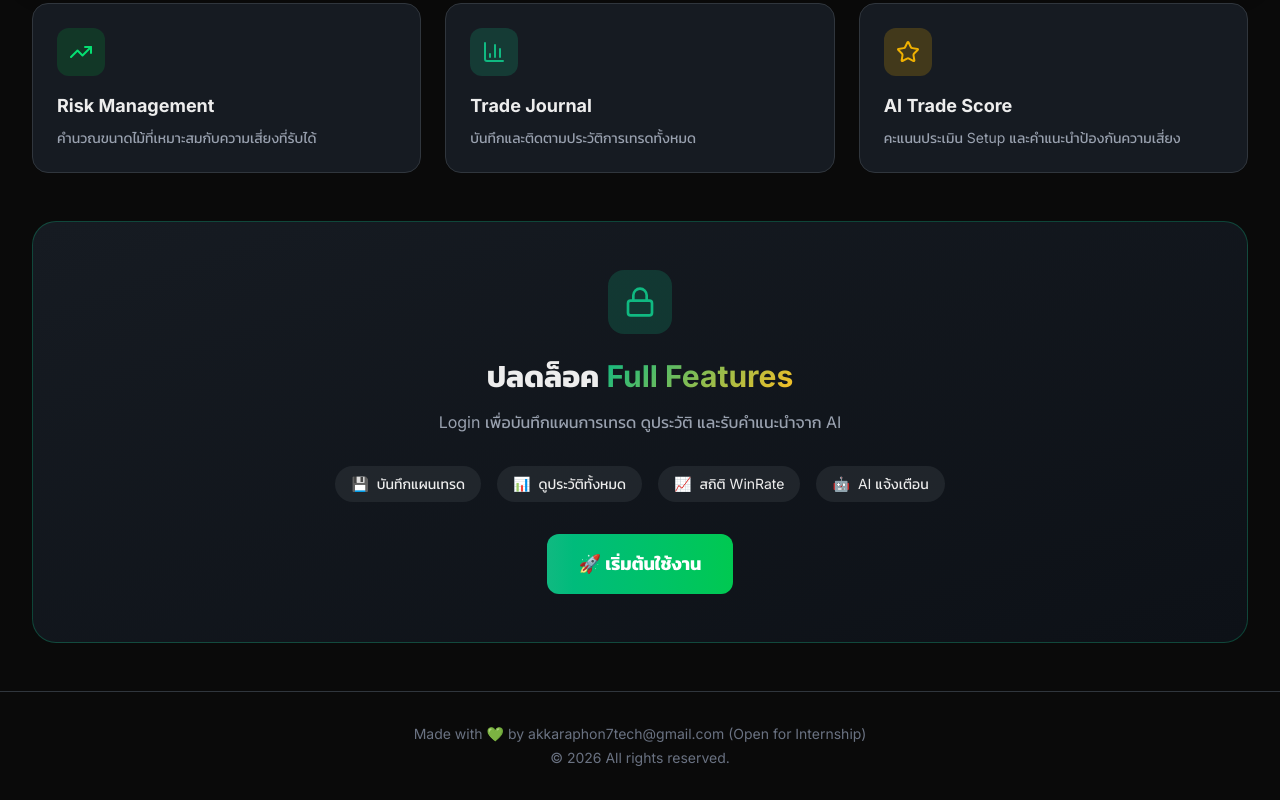
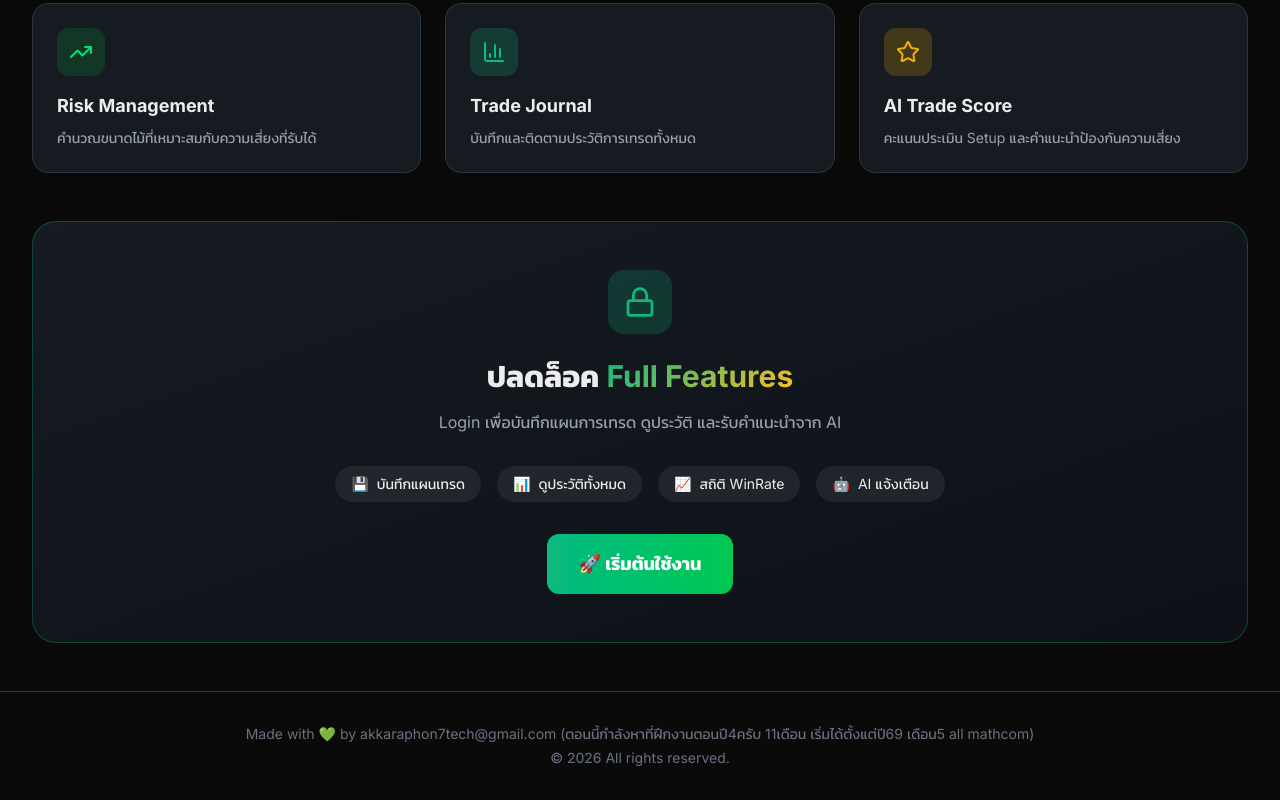
Before and after one commit to KhomTech/mmrrdikub, a Next.js app in the folder frontend/: page / in a window 1280 px wide. Shown: the part 1296-2096 px from the top of the page. Built offline with nearby package versions, Linux system fonts and the light colour scheme; no server answers.

Commit message:
Update page.tsx

```diff
--- a/frontend/app/page.tsx
+++ b/frontend/app/page.tsx
@@ -198,7 +198,7 @@ function HomeContent() {
 
       {/* Footer */}
       <footer className="py-8 text-center text-sm text-gray-500 border-t border-[#30363d]">
-        <p>Made with 💚 by akkaraphon7tech@gmail.com (Open for Internship)</p>
+        <p>Made with 💚 by akkaraphon7tech@gmail.com (ตอนนี้กำลังหาที่ฝึกงานตอนปี4ครับ 11เดือน เริ่มได้ตั้งแต่ปี69 เดือน5 all mathcom)</p>
         <p className="mt-1">© 2026 All rights reserved.</p>
       </footer>
     </div>
```
